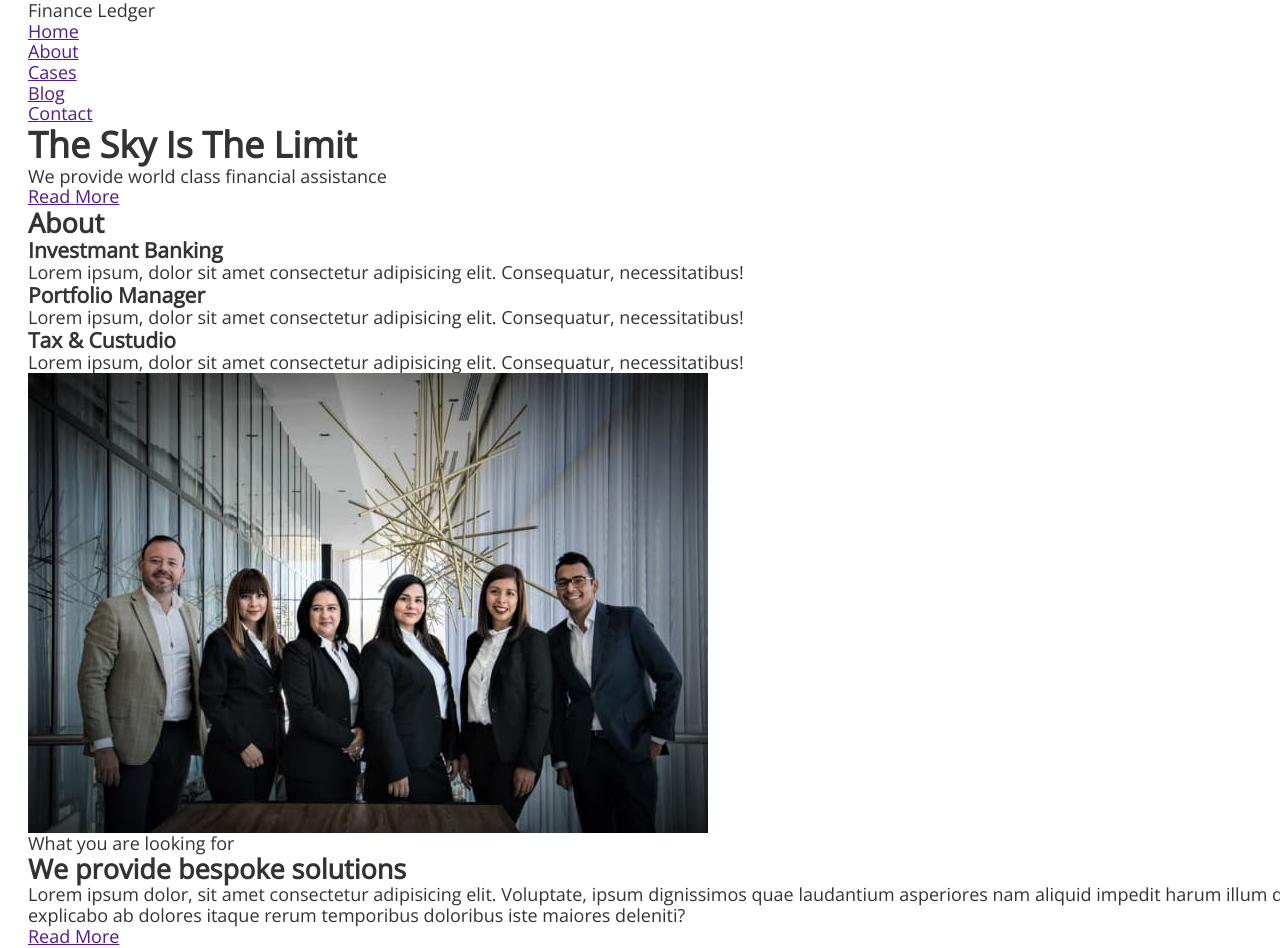
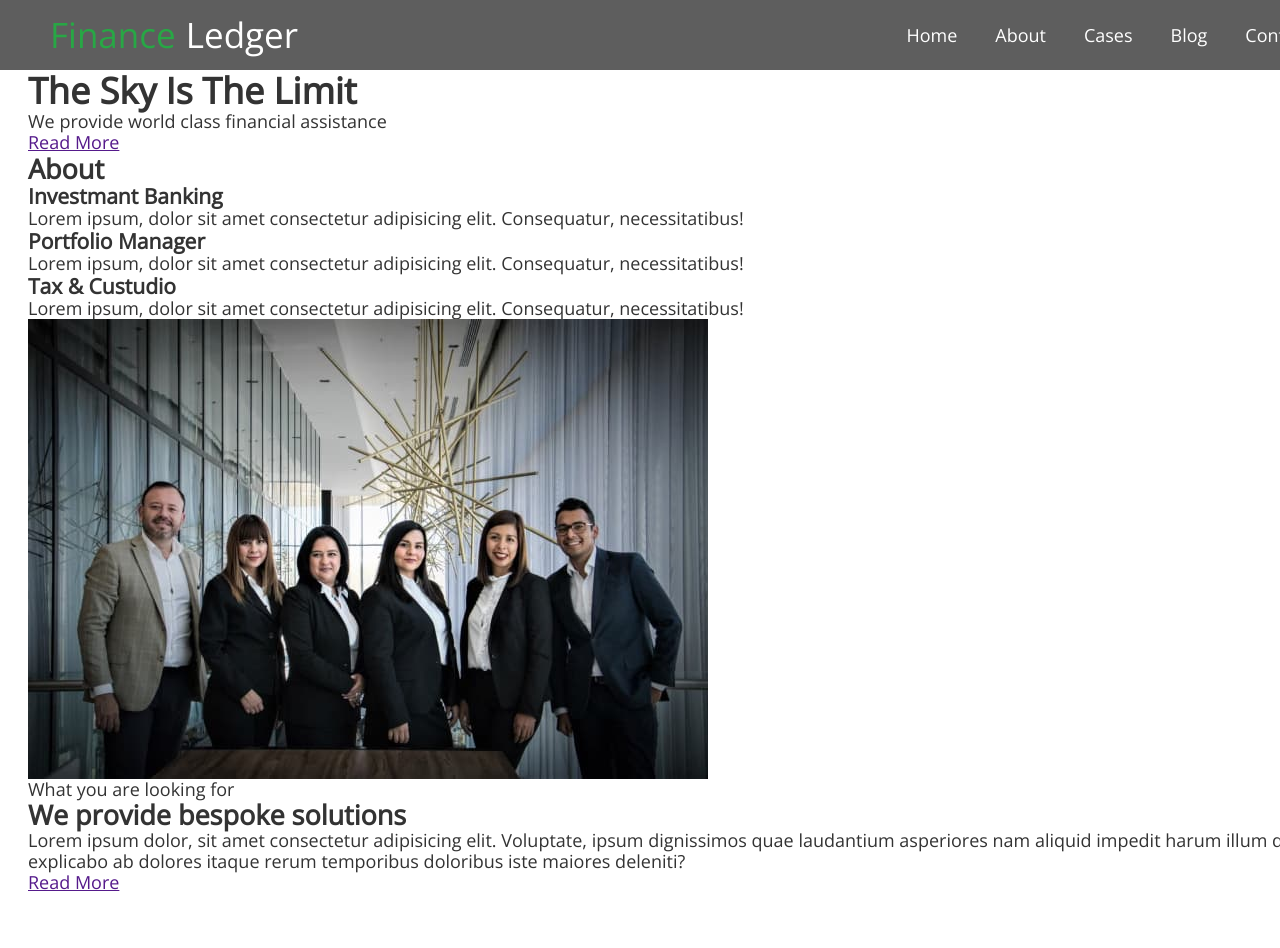
Before and after one commit to stark1269/fson-68-dmt, a plain HTML site: page index.html in a window 1280 px wide. Shown: the top 948 px of the page. After the commit the page ends 894 px from the top, so only its background shows below. Drawn offline with nearby package versions, Linux system fonts and the light colour scheme.

Commit message:
add header

```diff
--- a/css/style.css
+++ b/css/style.css
@@ -63,3 +63,45 @@ button {
   margin: 0 auto;
   padding: 0 28px;
 }
+
+/* HEADER */
+
+.header {
+  background-color: #5e5e5e;
+}
+
+.header .container {
+  padding-left: 50px;
+  padding-right: 50px;
+}
+
+.nav {
+  display: flex;
+  align-items: center;
+}
+
+.nav-list {
+  display: flex;
+  align-items: center;
+  gap: 38px;
+}
+
+.nav-link {
+  display: block;
+  padding-top: 21px;
+  padding-bottom: 21px;
+  line-height: 1.56;
+  color: var(--secondary-text-color);
+}
+
+.logo {
+  margin-right: auto;
+  font-size: 35px;
+  line-height: 1.21;
+  color: var(--secondary-text-color);
+}
+
+.accent {
+  margin-right: 10px;
+  color: var(--accent-color);
+}
--- a/index.html
+++ b/index.html
@@ -37,13 +37,13 @@
     <header class="header">
       <div class="container">
         <nav class="nav">
-          <a class="logo link" href="./index.html">Finance Ledger</a>
+          <a class="logo link" href="./index.html"><span class="accent">Finance</span>Ledger</a>
           <ul class="nav-list list">
-            <li class="nav-item"><a class="nav-link" href="">Home</a></li>
-            <li class="nav-item"><a class="nav-link" href="">About</a></li>
-            <li class="nav-item"><a class="nav-link" href="">Cases</a></li>
-            <li class="nav-item"><a class="nav-link" href="">Blog</a></li>
-            <li class="nav-item"><a class="nav-link" href="">Contact</a></li>
+            <li class="nav-item"><a class="nav-link link" href="">Home</a></li>
+            <li class="nav-item"><a class="nav-link link" href="">About</a></li>
+            <li class="nav-item"><a class="nav-link link" href="">Cases</a></li>
+            <li class="nav-item"><a class="nav-link link" href="">Blog</a></li>
+            <li class="nav-item"><a class="nav-link link" href="">Contact</a></li>
           </ul>
         </nav>
       </div>
```
